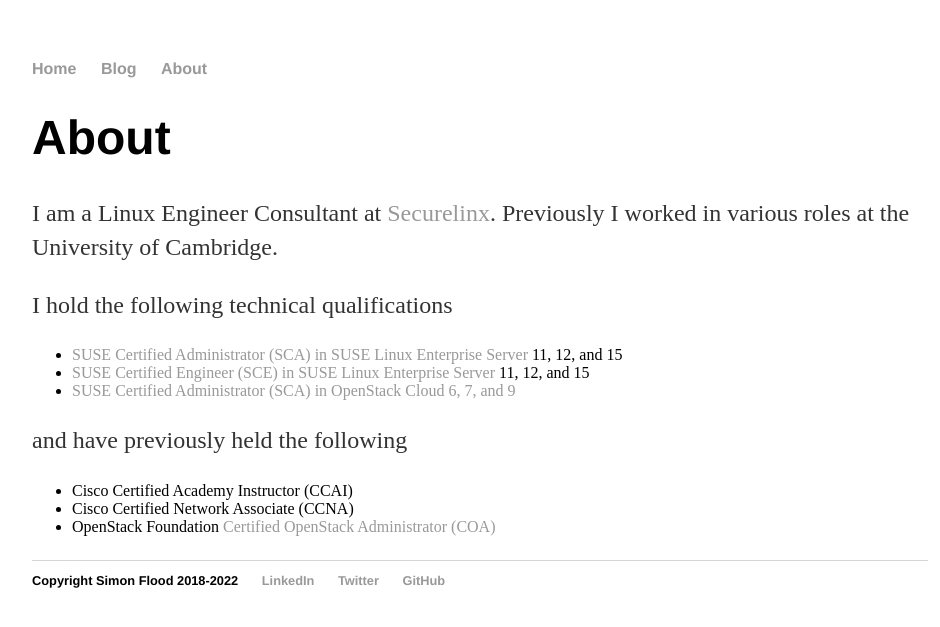
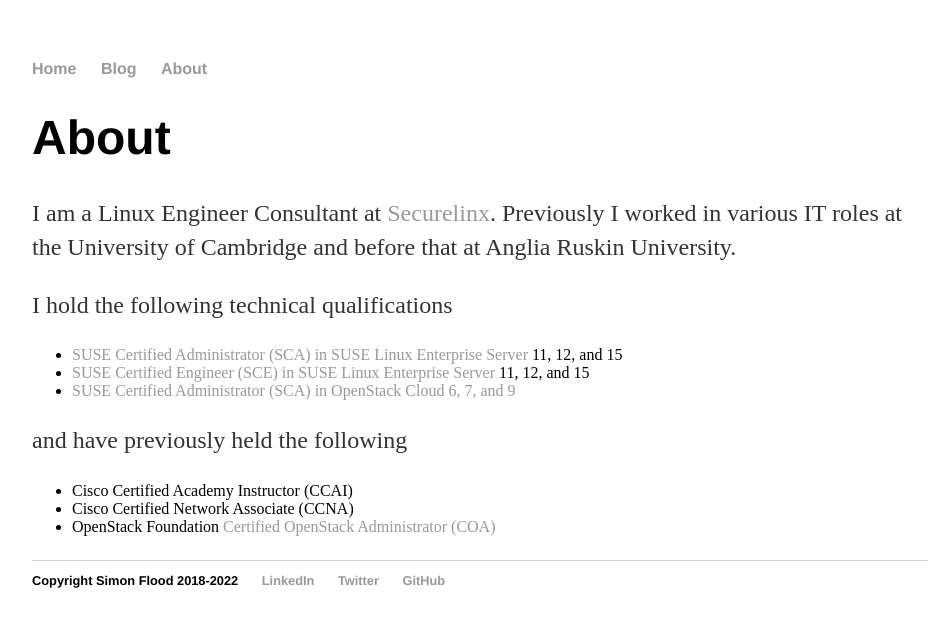
Before and after one commit to simonflood/simonflood.github.io, a Jekyll site: the page built from about/index.html, in a window 1280 px wide. Shown: the top 627 px of the page, without its empty margins (160-1100 px from the left). Built offline with Jekyll 4.4.1, drawn with Linux system fonts in a browser that asks for light colours.

Commit message:
noted previous roles were in IT plus added ARU

```diff
--- a/about/index.html
+++ b/about/index.html
@@ -4,7 +4,7 @@ title: About Simon Flood
 ---
 <div class="blurb">
 	<h1>About</h1>
-	<p>I am a Linux Engineer Consultant at <a href="https://securelinx.com/">Securelinx</a>. Previously I worked in various roles at the University of Cambridge.</p>
+	<p>I am a Linux Engineer Consultant at <a href="https://securelinx.com/">Securelinx</a>. Previously I worked in various IT roles at the University of Cambridge and before that at Anglia Ruskin University.</p>
 	<p>I hold the following technical qualifications</p>
         <ul>
           <li /><a href="https://training.suse.com/certification/sca-linux/">SUSE Certified Administrator (SCA) in SUSE Linux Enterprise Server</a> 11, 12, and 15
```
